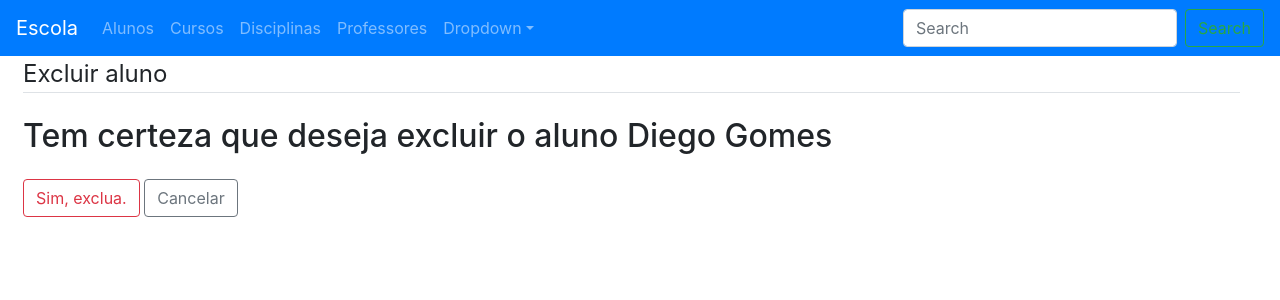
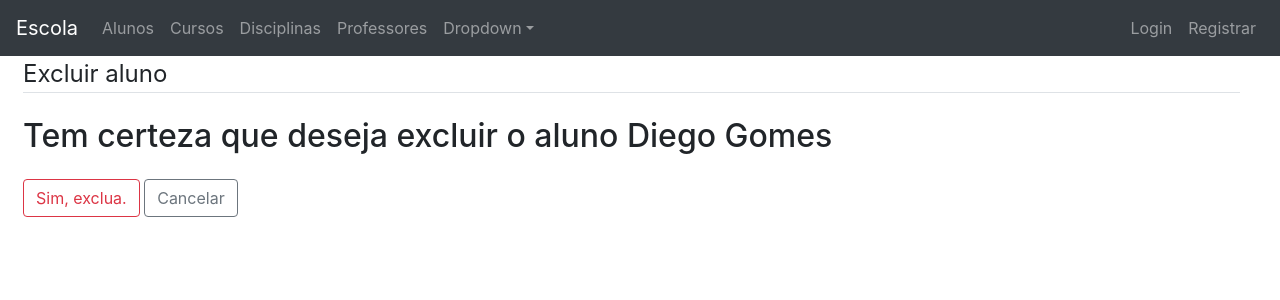
Before and after one commit to dgzzn/escola-django, a Django app: page /alunos/1/excluir/ in a window 1280 px wide. Shown: the top 300 px of the page. Run offline with Django 3.2, Linux system fonts and the light colour scheme; data comes from the database, SQL or seed files in the repository; some libraries are stand-ins or nearby versions.

Commit message:
botões de login/registro

```diff
--- a/escola/templates/escola/base.html
+++ b/escola/templates/escola/base.html
@@ -14,7 +14,7 @@
     <link rel="stylesheet" href="https://stackpath.bootstrapcdn.com/bootstrap/4.3.1/css/bootstrap.min.css" integrity="sha384-ggOyR0iXCbMQv3Xipma34MD+dH/1fQ784/j6cY/iJTQUOhcWr7x9JvoRxT2MZw1T" crossorigin="anonymous">
   </head>
   <body>
-  <nav class="navbar navbar-expand-sm navbar-dark bg-primary">
+  <nav class="navbar navbar-expand-sm navbar-dark bg-dark">
       <a class="navbar-brand" href="{% url 'index' %}">Escola</a>
       <button class="navbar-toggler d-lg-none" type="button" data-toggle="collapse" data-target="#collapsibleNavId" aria-controls="collapsibleNavId"
           aria-expanded="false" aria-label="Toggle navigation"></button>
@@ -40,10 +40,16 @@
                   </div>
               </li>
           </ul>
-          <form class="form-inline my-2 my-lg-0">
-              <input class="form-control mr-sm-2" type="text" placeholder="Search">
-              <button class="btn btn-outline-success my-2 my-sm-0" type="submit">Search</button>
-          </form>
+            <div class="navbar-collapse collapse w-100 order-3 dual-collapse2">
+            <ul class="navbar-nav ml-auto">
+                <li class="nav-item">
+                    <a class="nav-link" href="#">Login</a>
+                </li>
+                <li class="nav-item">
+                    <a class="nav-link" href="{% url 'novo-usuario' %}">Registrar</a>
+                </li>
+            </ul>
+            </div>
       </div>
   </nav>
 <div class="container-fluid pr-5 ml-2">
```
